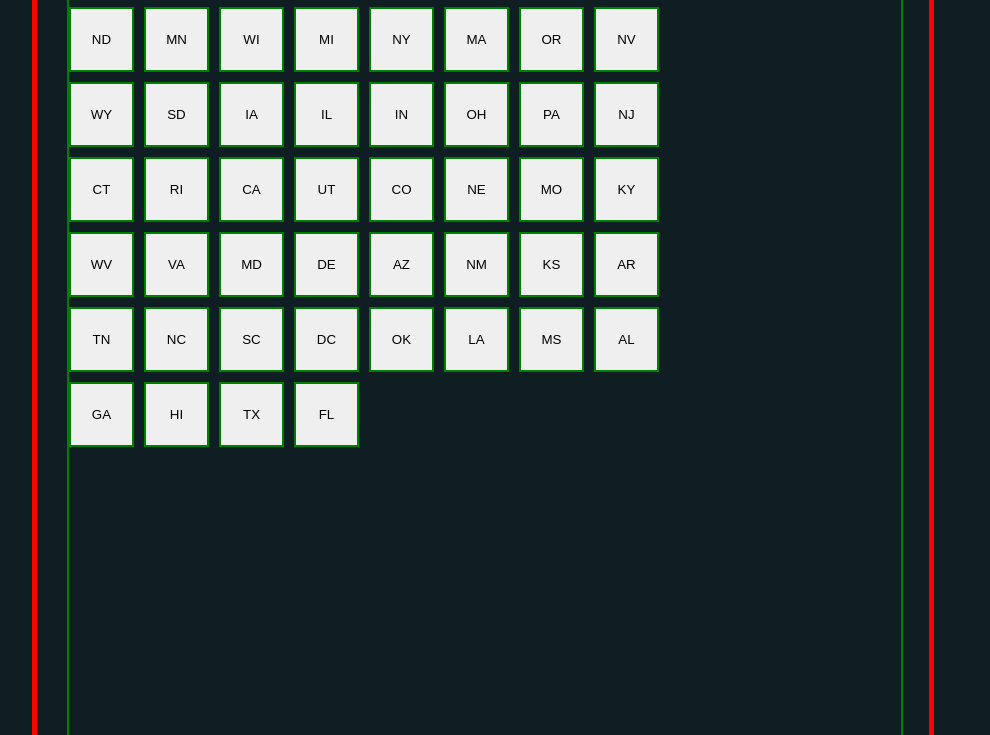
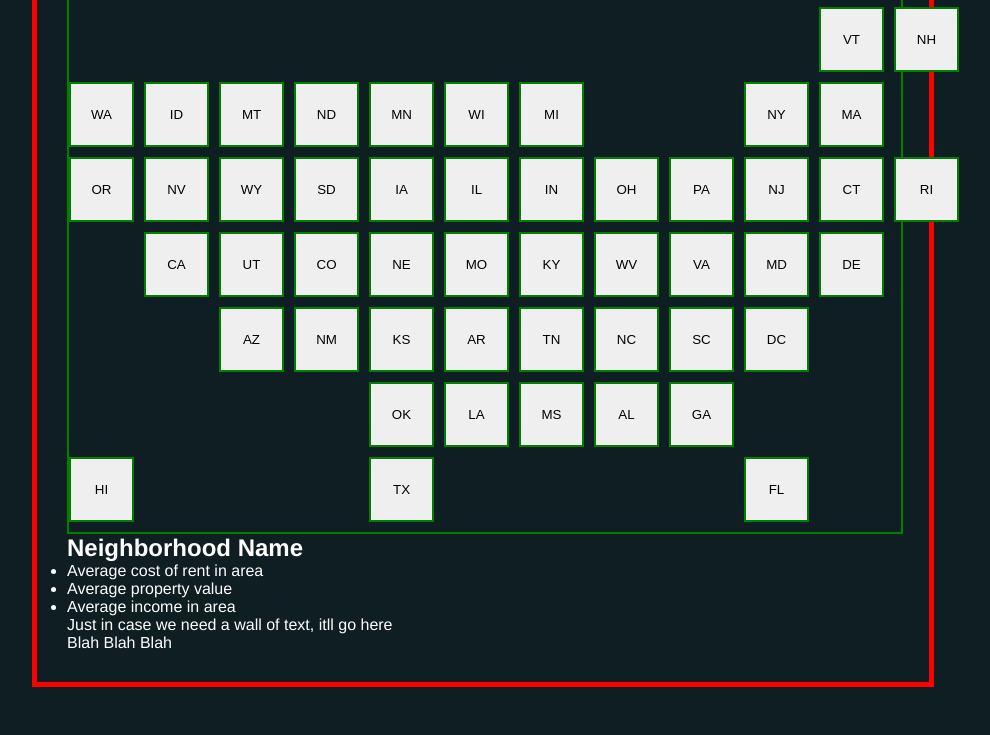
Before and after one commit to justinHAYESdouglas/CovidConcious, a website: page Public/index.html in a window 1280 px wide. Shown: the part 142-877 px from the top of the page, without its empty margins (157-1147 px from the left). After the commit the page ends 829 px from the top, so only its background shows below. Drawn offline with nearby package versions, Linux system fonts and the light colour scheme.

Commit message:
Positioned buttons in the shape of the US in maps.js and maps.css

```diff
--- a/Public/scripts/map.js
+++ b/Public/scripts/map.js
@@ -1,22 +1,21 @@
 $(document).ready(function(){
-
-
 
   //loop through json file and assing each state a button with an id
   $.getJSON("/scripts/states.json", function(json){
 
-
-     $.each(json,function (i, json){
-       $("#map-container").append("<button id ="+json.abbr+">"+json.abbr+"</button>")
-     })
-
+    $.each(json,function (i, json){
+      $("#map-container").append("<button id ="+json.abbr+">"+json.abbr+"</button>")
+    });
 
   //position buttons in the shape of the US
-  //TODO make this not terrible
-  let blank =('<span class = "blank"></span>');
+  let blank = '<span class = "blank"></span>';
 
-  $("#AK").after(blank);
-
+  $("#AK, #ME").after(blank.repeat(10));
+  $("#MI, #FL").after(blank.repeat(2));
+  $("#MA, #RI").after(blank.repeat(1));
+  $("#DE, #GA, #HI").after(blank.repeat(3));
+  $("#DC").after(blank.repeat(6));
+  $("#TX").after(blank.repeat(4));
 
   });
 
--- a/Public/styles/map.css
+++ b/Public/styles/map.css
@@ -7,8 +7,8 @@ header{
   display: grid;
   margin: auto;
   width: 100%;
-  grid-template-rows: repeat(12, 75px);
-  grid-template-columns: repeat(8, 75px);
+  grid-template-rows: repeat(8, 75px);
+  grid-template-columns: repeat(12, 75px);
   border: 2px solid green;
 
 }
```
Also changed, not shown: Public/index.html (+0 -3 lines).
